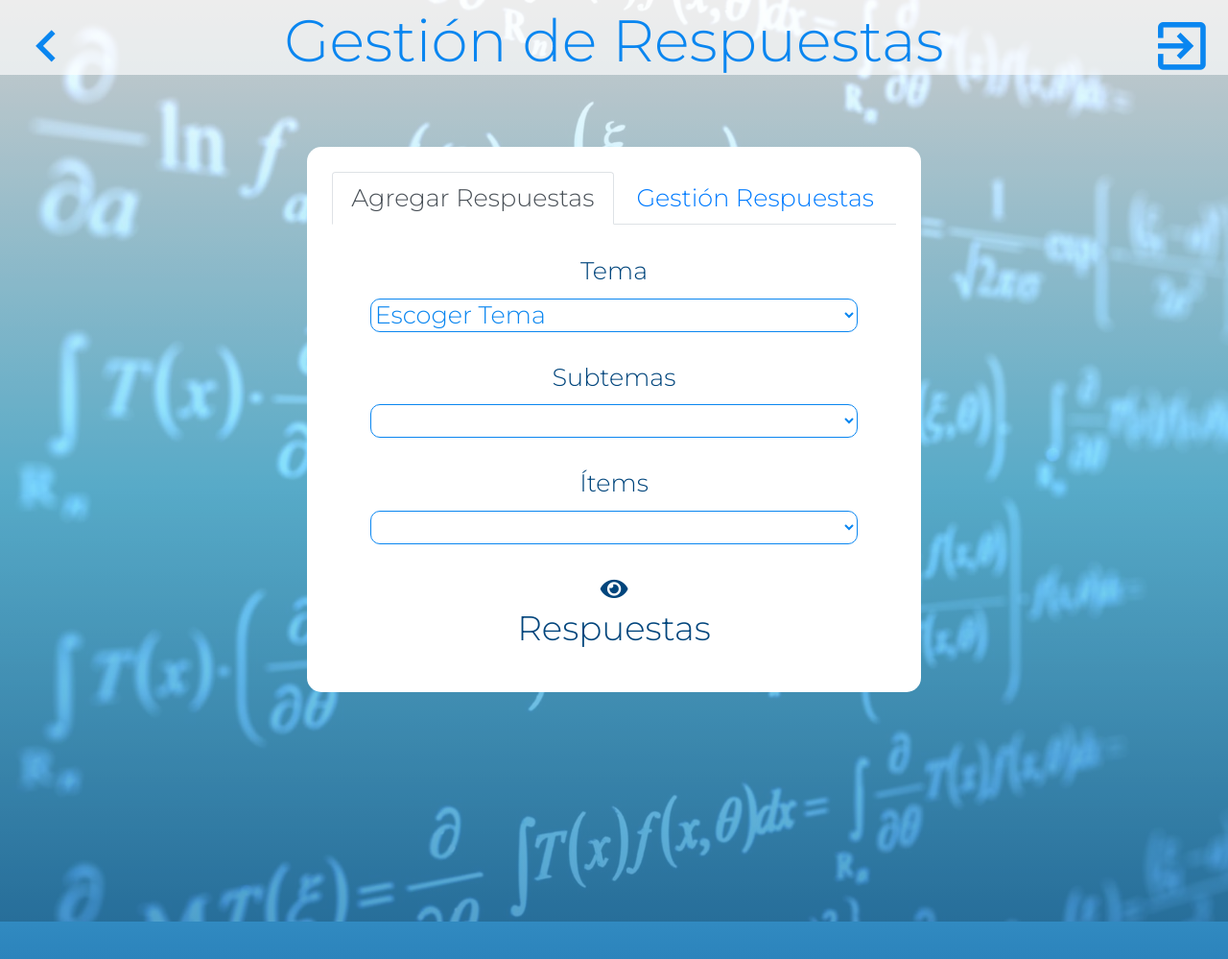
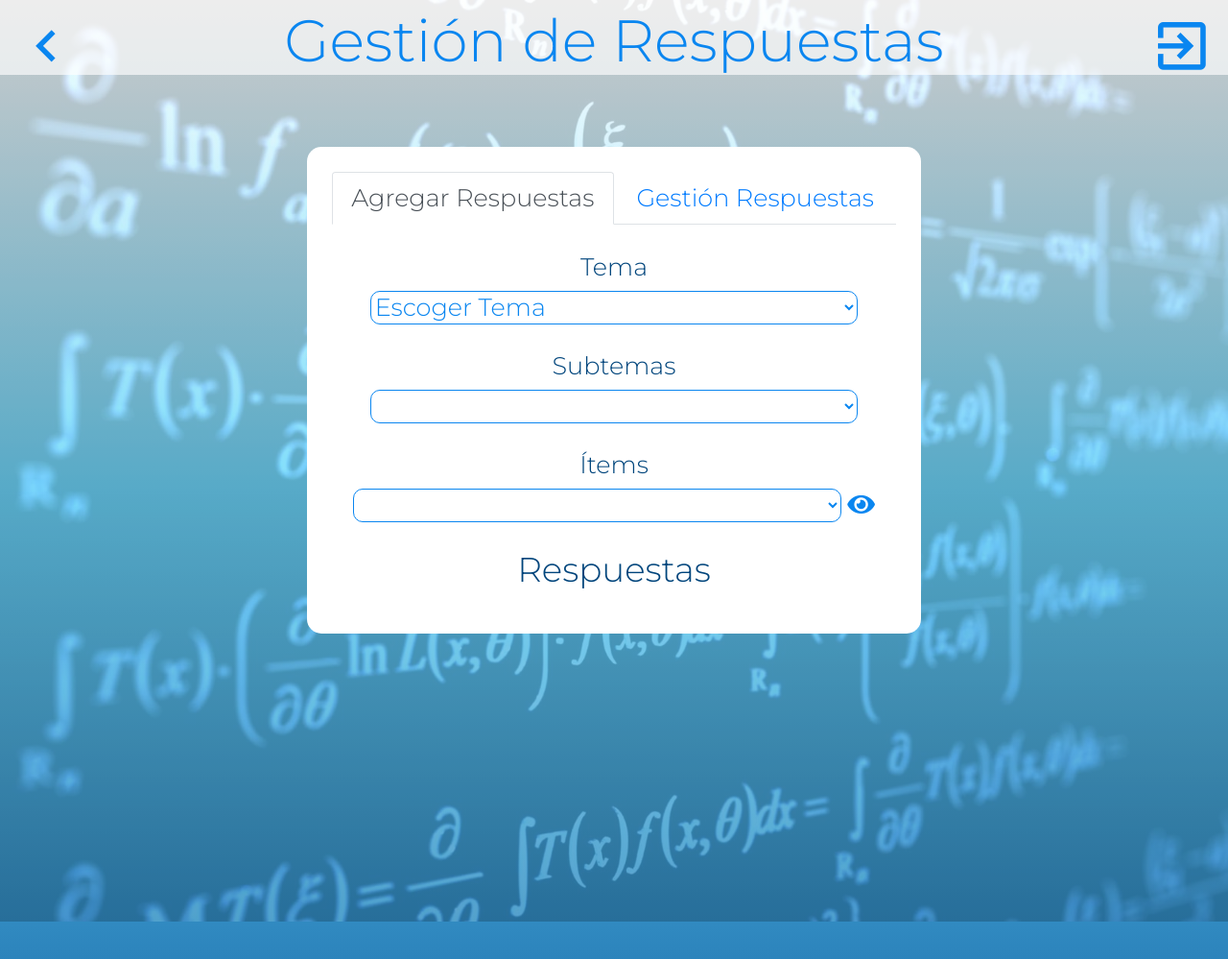
Before and after one commit to JavierCR16/Generador_de_Examenes, a Flask app: page /CRUDRespuestas in a window 1280 px wide. Shown: the top 999 px of the page at 96% size. Run offline with Flask 2, Linux system fonts and the light colour scheme; the visitor is signed in with stand-in values (Sample User, id 1); lists and menus that the app fills with data are empty; some libraries are stand-ins or nearby versions.

Commit message:
Martes de Palmada

```diff
--- a/static/style.css
+++ b/static/style.css
@@ -3,7 +3,7 @@
 	top: 0;
 	width: 100%;
 	text-align: center;
-	background-color: rgb(256, 256, 256, 0.65);
+	background-color: rgba(256, 256, 256, 0.65);
 	padding: 1% 1% 0% 1%;
 }
 
@@ -379,7 +379,7 @@ ul, li {
 	position: absolute;
 	font-size: 6vh;
 	font-family: 'Montserrat', sans-serif;
-	background-color: rgb(256,256,256, 0.4);
+	background-color: rgba(256,256,256, 0.4);
 	color: #00457c;
 	border: 1px solid #00457c;
 	-webkit-border-radius: 5px;
@@ -428,7 +428,7 @@ tr:hover {
 	z-index: 1;
 	top: 0;
 	left: 0;
-	background-color: rgb(0, 0, 0, 0.95);
+	background-color: rgba(0, 0, 0, 0.95);
 	overflow-x: hidden;
 	transition: 0.5s;
 	padding-top: 60px;
--- a/templates/CRUDEncabezado.html
+++ b/templates/CRUDEncabezado.html
@@ -46,7 +46,7 @@
                 <input id="fechaEncabezado" type="number" min="1900" max="4000" step="1" name = "inputFecha" />
 
                 <h3>Duración del Examen:</h3>
-                <div style="display: flex;">
+                <div style="display: inline;">
                     <input id="tiempoEncabezadoHoras" name="tiempoEncabezadoHoras" type="number" style="width: 44%; margin-right: 2%;" placeholder="Horas" min="0"/>
                     <input id="tiempoEncabezadoMinutos" name="tiempoEncabezadoMinutos" type="number" style="width: 44%;" placeholder="Minutos" min="1"/>
                 </div>
--- a/templates/CRUDRespuestas.html
+++ b/templates/CRUDRespuestas.html
@@ -39,7 +39,7 @@
         <div class="tab-content" id="nav-tabContent">
             <div class="tab-pane tabs fade show active" id="nav-AgregarRespuestas" role="tabpanel" aria-labelledby="nav-AgregarRespuestas-tab">
                 <form action="crudRespuestasAgregar" method="post">
-                    <label>Tema</label>
+                    <h3>Tema</h3>
                     <select onchange="obtenerSubtemas(this,'selectSubAgregarResp')" name="selectTemaRespAgregar">
                         <option>Escoger Tema</option>
 
@@ -47,21 +47,21 @@
                             <option> {{ tema.getId()}}-{{tema.getTema()}} </option>
                         {% endfor %}
 
-                    </select><br>
+                    </select>
 
-                    <label>Subtemas</label>
+                    <h3>Subtemas</h3>
 
                     <select id = "selectSubAgregarResp" name="selectSubAgregarResp" onchange="obtenerItemsRespuestas(this,'SinResp','selectItemRespAgregar','despDescAddResp')">
 
-                    </select><br>
+                    </select>
 
-                    <label>Ítems</label>
+                    <h3>Ítems</h3>
 
                     <select onchange="mostrarAddRespuestas(this)" id = "selectItemRespAgregar" name = "selectItemRespAgregar">
 
-                    </select><br>
+                    </select>
 
-                    <i id="despDescAddResp" class="fa fa-eye"></i> <br>
+                    <i id="despDescAddResp" class="fa fa-eye eyeI"></i> <br>
 
                     <h2>Respuestas</h2>
                     <div hidden id = "divrespAddSelect">
```
